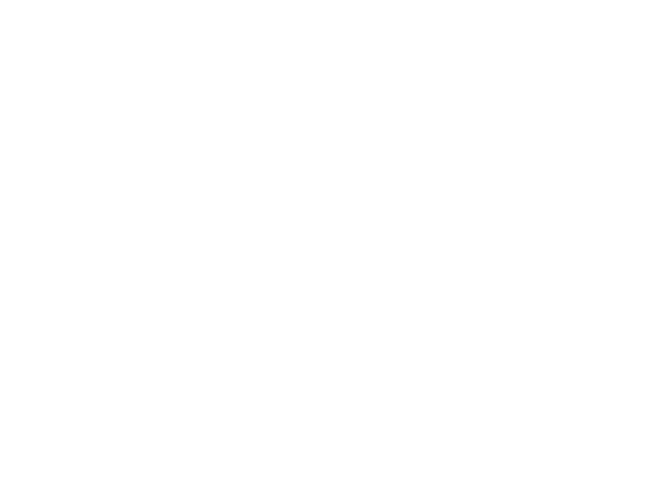
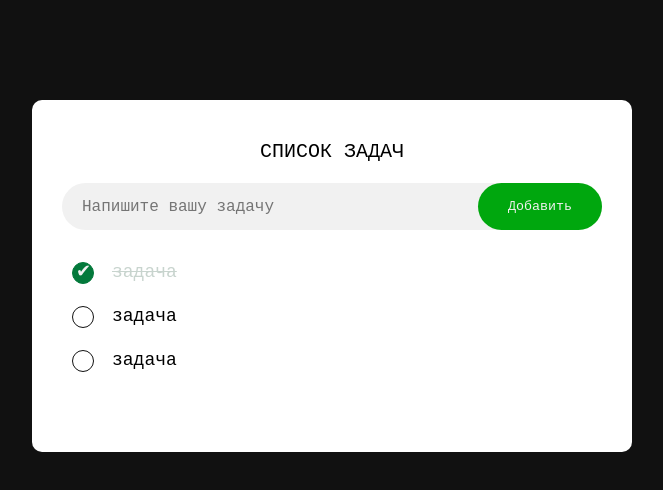
Before and after one commit to NikoShoo/to-do-list, a plain HTML site: page index.html in a window 1280 px wide. Shown: the whole page, without its empty margins (308-971 px from the left). Drawn offline with Linux system fonts and the light colour scheme.

Commit message:
Создает разметку и стилизует список задач

```diff
--- a/index.html
+++ b/index.html
@@ -5,10 +5,27 @@
 	<meta charset="UTF-8">
 	<meta name="viewport" content="width=device-width, initial-scale=1.0">
 	<title>Document</title>
+	<link rel="stylesheet" href="style.css">
 </head>
 
 <body>
-
+	<div class="todo">
+		<div class="todo__box">
+			<h2 class="todo__title">
+				Список задач
+			</h2>
+			<div class="todo__row">
+				<input class="todo__input" type="text" placeholder="Напишите вашу задачу" id="todoInput" name="placeholder">
+				<button class="todo__btn">Добавить</button>
+			</div>
+			<ul class="todo__list">
+				<li class="todo__item todo__item--checked">задача</li>
+				<li class="todo__item">задача</li>
+				<li class="todo__item">задача</li>
+			</ul>
+		</div>
+	</div>
+	<script src="main.js"></script>
 </body>
 
 </html>
--- a/style.css
+++ b/style.css
@@ -0,0 +1,101 @@
+* {
+	margin: 0;
+	padding: 0;
+	box-sizing: border-box;
+	list-style-type: none;
+	font-family:'Courier New', Courier, monospace;
+}
+
+.todo {
+	min-height: 100vh;
+	background-color: #111111;
+	font-family: sans-serif;
+	padding-top: 100px;
+}
+
+.todo__box {
+	max-width: 600px;
+	border-radius: 10px;
+	background-color: #ffffff;
+	padding: 40px 30px 70px;
+	margin: 0 auto 20px;
+}
+
+.todo__title {
+	font-weight: 500;
+	text-align: center;
+	font-size: 20px;
+	text-transform: uppercase;
+	margin-bottom: 20px;
+}
+
+.todo__row {
+	display: flex;
+	justify-content: space-between;
+	align-content: center;
+	background-color: #f1f1f1;
+	border-radius: 30px;
+	margin-bottom: 20px;
+}
+
+.todo__input {
+	background-color: transparent;
+	padding: 10px;
+	padding-left: 20px;
+	padding-right: 28px;
+	border: none;
+	outline: none;
+	font-size: 16px;
+	width: 100%;
+	cursor: pointer;
+}
+
+.todo__btn {
+	border: none;
+	outline: none;
+	padding: 16px 30px;
+	background-color:#00a70e;
+	border-radius: 30px;
+	color: #f1f1f1;
+	cursor: pointer;
+}
+
+.todo__item {
+	cursor: pointer;
+	font-size: 18px;
+	padding: 12px 10px 12px 50px;
+	position: relative;
+}
+
+.todo__item::before {
+	content: '';
+	position: absolute;
+	width: 20px;
+	height: 20px;
+	border-radius: 50px;
+	border: 1px solid #111111;
+	top: 12px;
+	left: 10px;
+}
+
+.todo__item::after {
+	content: '';
+}
+
+.todo__item--checked {
+	color: #c8d4ce;
+	text-decoration: line-through;
+}
+
+.todo__item--checked::before {
+	background-color: #03793b;
+	border-color: #03793b;
+}
+
+.todo__item--checked::after{
+	content: '\2714';
+	position: absolute;
+	top: 10px;
+	left: 14px;
+	color: #f1f1f1;
+}
```
